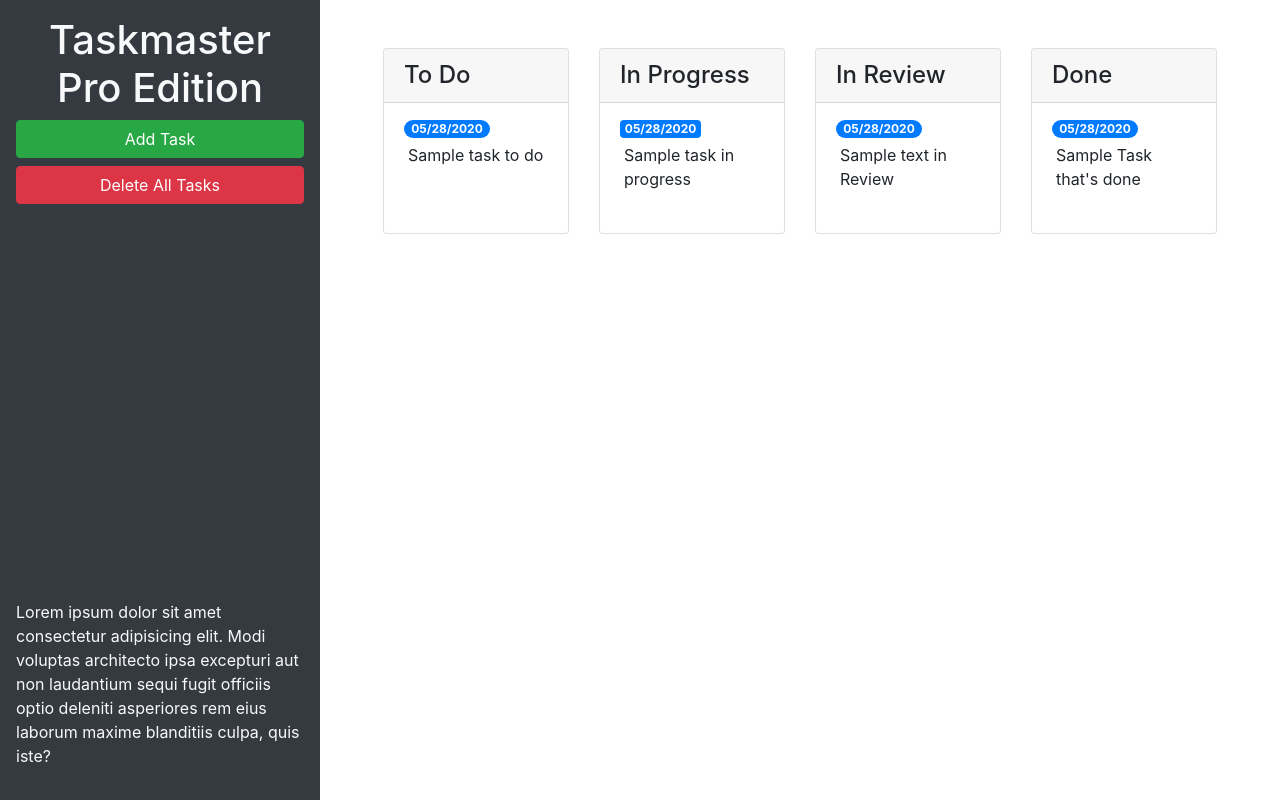
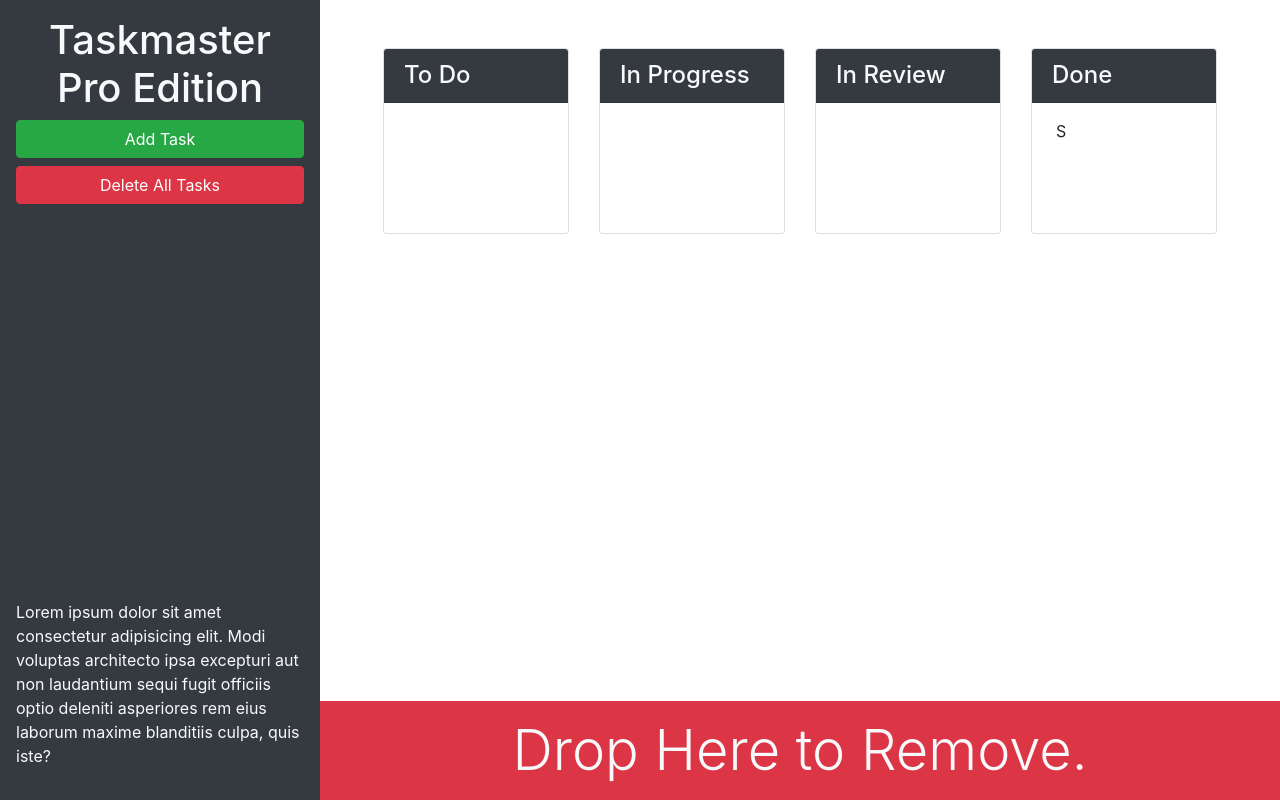
Before and after one commit to NShattuck96/Taskmaster-pro, a plain HTML site: page index.html in a window 1280 px wide. Drawn offline with nearby package versions, Linux system fonts and the light colour scheme.

Commit message:
added remove bar

```diff
--- a/index.html
+++ b/index.html
@@ -13,26 +13,26 @@
 <body>
 
   <div class="row min-vh-100 no-gutters">
-    <header class="col-12 col-lg-3 bg-dark text-light d-flex flex-column p-4 p-lg-3">
+    <header class="col-12 col-lg-3 bg-dark text-light sticky-top d-flex flex-column p-4 p-lg-3">
       <h1 class="text-center">Taskmaster Pro Edition</h1>
       <button id="create-task" class="btn btn-block btn-success" data-toggle="modal" data-target="#task-form-modal">Add
         Task</button>
       <button id="remove-tasks" class="btn btn-block btn-danger">Delete All Tasks</button>
-      <p class="mt-auto">Lorem ipsum dolor sit amet consectetur adipisicing elit. Modi voluptas architecto ipsa
+      <p class="mt-auto d-none d-lg-block">Lorem ipsum dolor sit amet consectetur adipisicing elit. Modi voluptas architecto ipsa
         excepturi aut non
         laudantium sequi fugit officiis optio deleniti asperiores rem eius laborum maxime blanditiis culpa, quis iste?
       </p>
     </header>
-    <main class="col-12 col-lg-9">
+    <main class="col-12 col-lg-9 d-flex flex-column">
       <div class="m-5 row justify-content-around">
         <!--todo start-->
         <div class="col-12 col-md-6 col-xl-3 mb-3">
           <div class="card">
-            <H4 class="card-header">To Do</H4>
+            <H4 class="card-header bg-dark text-light">To Do</H4>
             <ul id="list-toDo" class="list-group list-group-flush">
               <li class="list-group-item">
-                <span class="badge badge-primary badge-pill">05/28/2020</span>
-                <p class="m-1">Sample task to do</p>
+                <span class="badge badge-primary badge-pill"></span>
+                <p class="m-1"></p>
               </li>
             </ul>
           </div>
@@ -40,11 +40,11 @@
         <!--in Progress start-->
         <div class="col-12 col-md-6 col-xl-3 mb-3">
           <div class="card">
-            <h4 class="card-header">In Progress</h4>
+            <h4 class="card-header bg-dark text-light">In Progress</h4>
             <ul id="list-inProgress" class="list-group list-group-flush">
               <li class="list-group-item">
-                <span class="badge badge-primary badge pill">05/28/2020</span>
-                <p class="m-1">Sample task in progress</p>
+                <span class="badge badge-primary badge pill"></span>
+                <p class="m-1"></p>
               </li>
             </ul>
           </div>
@@ -53,11 +53,11 @@
         <!--in review start-->
         <div class="col-12 col-md-6 col-xl-3 mb-3">
           <div class="card">
-            <h4 class="card-header">In Review</h4>
+            <h4 class="card-header bg-dark text-light">In Review</h4>
             <ul id="list-inReview" class="list-group list-group-flush">
               <li class="list-group-item">
-                <span class="badge badge-primary badge-pill">05/28/2020</span>
-                <p class="m-1">Sample text in Review</p>
+                <span class="badge badge-primary badge-pill"></span>
+                <p class="m-1"></p>
               </li>
             </ul>
           </div>
@@ -66,16 +66,21 @@
         <!--done start-->
         <div class="col-12 col-md-6 col-xl-3 mb-3">
           <div class="card">
-            <h4 class="card-header">Done</h4>
+            <h4 class="card-header bg-dark text-light">Done</h4>
             <ul id="list-done" class="list-group list-group-flush">
               <li class="list-group-item">
-                <span class="badge badge-primary badge-pill">05/28/2020</span>
-                <p class="m-1">Sample Task that's done</p>
+                <span class="badge badge-primary badge-pill"></span>
+                <p class="m-1">S</p>
               </li>
             </ul>
           </div>
         </div>
         <!--done end-->
+      </div>
+      <div id="trash" class="mt-auto">
+        <div class="w-100 bg-danger p-3 text-center text-light display-4">
+          Drop Here to Remove.
+        </div>
       </div>
     </main>
   </div>
```
